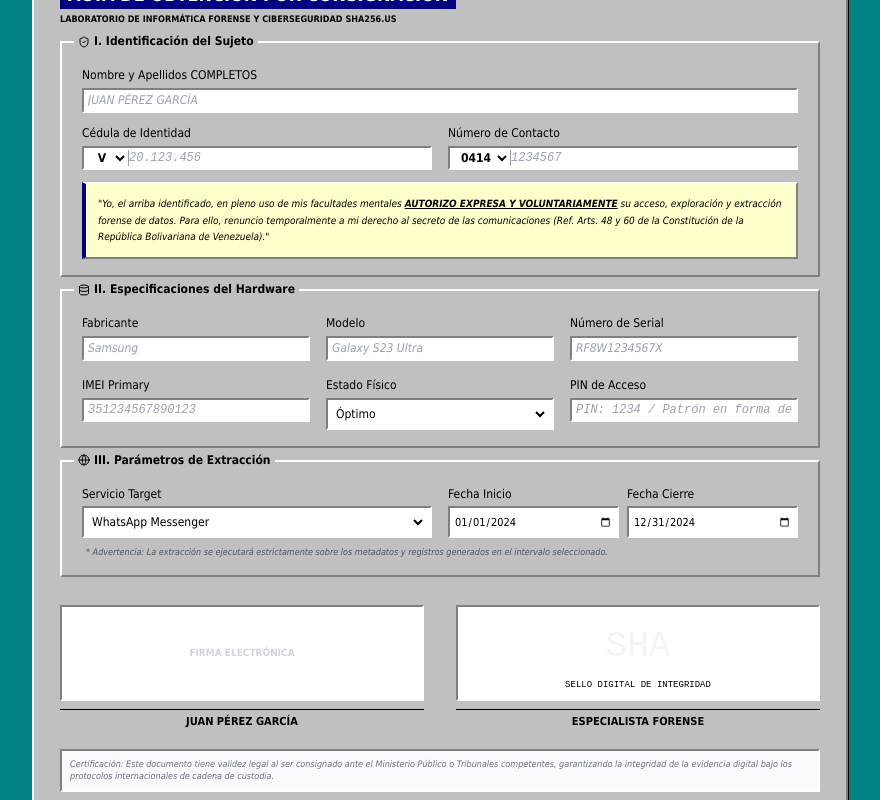
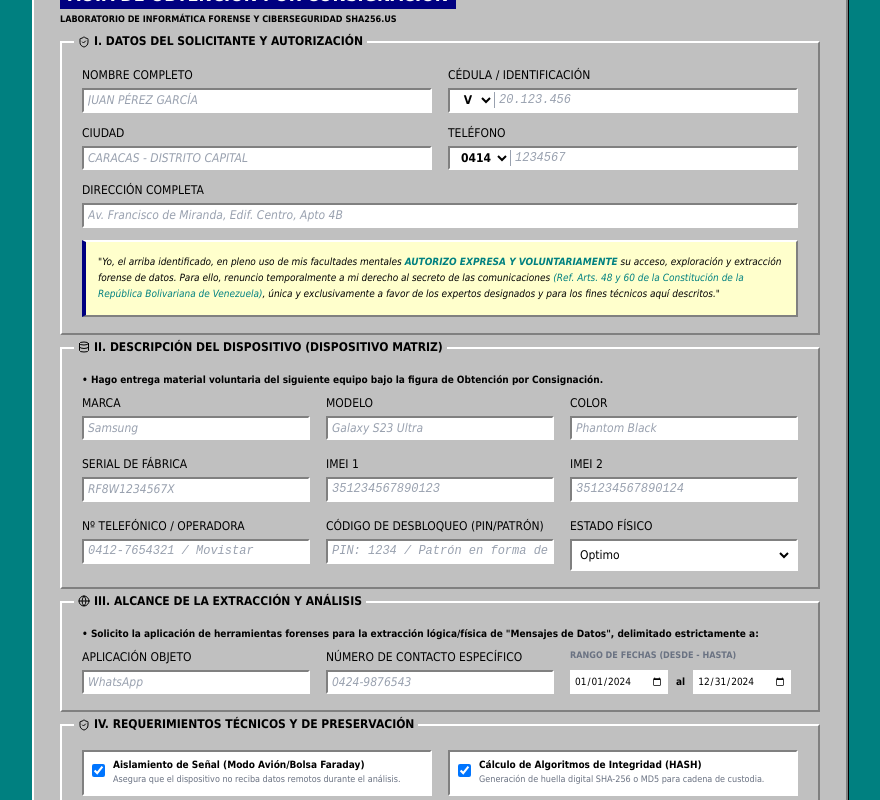
Before and after one commit to julljoll/ACTA-OBTENCION-CONSIGNACION, a React (Vite) app: page / in a window 1280 px wide. Shown: the part 180-980 px from the top of the page, without its empty margins (200-1080 px from the left). Built offline with nearby package versions, Linux system fonts and the light colour scheme; a web font is replaced by a local one.

Commit message:
feat: Add "forensic laboratory" subtitle and update form titles
Adds a subtitle to the SHA256.US logo and rephrases two form section titles for clarity and consistency. Also, reorganizes fields within the first form section.

```diff
--- a/src/App.tsx
+++ b/src/App.tsx
@@ -197,125 +197,172 @@ export default function App() {
                 <h1 className="text-2xl font-black italic tracking-tighter text-[#000080] leading-none print:text-black">
                   SHA256<span className="text-black">.US</span>
                 </h1>
+                <p className="text-[9px] text-gray-500 font-mono lowercase tracking-widest mt-1 print:text-[8px]">forensic laboratory</p>
               </div>
             </div>
 
             <form ref={formRef} className="space-y-3 print:space-y-1">
               {/* Section I */}
-              <FormSection title="I. Identificación del Sujeto" icon={ShieldCheck}>
+              <FormSection title="I. DATOS DEL SOLICITANTE Y AUTORIZACIÓN" icon={ShieldCheck}>
                 <div className="grid grid-cols-1 lg:grid-cols-12 gap-3">
                   <div className="lg:col-span-12 space-y-3">
-                    <FormField label="Nombre y Apellidos COMPLETOS">
-                      <input type="text" name="nombre" value={formData.nombre} onChange={handleInputChange} onFocus={onFocusClearDefault} className={getInputClass('nombre', formData.nombre)} />
-                    </FormField>
+                    <div className="grid grid-cols-1 sm:grid-cols-2 gap-4">
+                      <FormField label="NOMBRE COMPLETO">
+                        <input type="text" name="nombre" value={formData.nombre} onChange={handleInputChange} onFocus={onFocusClearDefault} className={getInputClass('nombre', formData.nombre)} />
+                      </FormField>
 
-                    <div className="grid grid-cols-1 sm:grid-cols-2 gap-4">
-                      <FormField label="Cédula de Identidad">
+                      <FormField label="CÉDULA / IDENTIFICACIÓN">
                         <div className="flex w-full items-center">
                           <select name="cedulaPrefix" value={formData.cedulaPrefix} onChange={handleInputChange} className="bg-white border-none outline-none w-10 text-center font-bold h-full text-[12px] print:appearance-none print:w-auto print:pr-1">
                             <option value="V">V</option>
                             <option value="E">E</option>
                           </select>
                           <div className="w-[1px] h-4 bg-gray-400"></div>
-                          <input type="text" name="cedula" value={formData.cedula} onChange={handleInputChange} onFocus={onFocusClearDefault} className={`${getInputClass('cedula', formData.cedula)} flex-1 font-mono`} />
+                          <input type="text" name="cedula" value={formData.cedula} onChange={handleInputChange} onFocus={onFocusClearDefault} className={`${getInputClass('cedula', formData.cedula)} flex-1 font-mono pl-1`} />
                         </div>
                       </FormField>
+                    </div>
 
-                      <FormField label="Número de Contacto">
+                    <div className="grid grid-cols-1 sm:grid-cols-2 gap-4">
+                      <FormField label="CIUDAD">
+                        <input type="text" name="ciudad" value={formData.ciudad} onChange={handleInputChange} onFocus={onFocusClearDefault} className={getInputClass('ciudad', formData.ciudad)} />
+                      </FormField>
+
+                      <FormField label="TELÉFONO">
                         <div className="flex w-full items-center">
                           <select name="telefonoCarrier" value={formData.telefonoCarrier} onChange={handleInputChange} className="bg-white border-none outline-none w-14 text-center font-bold text-[12px] print:appearance-none print:w-auto print:pr-1">
                             <option value="0414">0414</option>
                             <option value="0424">0424</option>
                             <option value="0412">0412</option>
+                            <option value="0416">0416</option>
+                            <option value="0426">0426</option>
                           </select>
                           <div className="w-[1px] h-4 bg-gray-400"></div>
-                          <input type="text" name="telefono" value={formData.telefono} onChange={handleInputChange} onFocus={onFocusClearDefault} className={`${getInputClass('telefono', formData.telefono)} flex-1 font-mono`} />
+                          <input type="text" name="telefono" value={formData.telefono} onChange={handleInputChange} onFocus={onFocusClearDefault} className={`${getInputClass('telefono', formData.telefono)} flex-1 font-mono pl-1`} />
                         </div>
                       </FormField>
                     </div>
+
+                    <FormField label="DIRECCIÓN COMPLETA">
+                      <input type="text" name="direccion" value={formData.direccion} onChange={handleInputChange} onFocus={onFocusClearDefault} className={getInputClass('direccion', formData.direccion)} />
+                    </FormField>
                   </div>
 
                   <div className="lg:col-span-12 win95-raised bg-[#ffffcc] p-3 border-l-4 border-l-[#000080] print:bg-white print:border-l-black print:border print:p-2">
                     <p className="text-[10px] leading-relaxed text-black italic">
-                      "Yo, el arriba identificado, en pleno uso de mis facultades mentales <span className="font-bold underline">AUTORIZO EXPRESA Y VOLUNTARIAMENTE</span> su acceso, exploración y extracción forense de datos. Para ello, renuncio temporalmente a mi derecho al secreto de las comunicaciones (Ref. Arts. 48 y 60 de la Constitución de la República Bolivariana de Venezuela)."
+                      "Yo, el arriba identificado, en pleno uso de mis facultades mentales <span className="font-bold text-[#008080] print:text-black">AUTORIZO EXPRESA Y VOLUNTARIAMENTE</span> su acceso, exploración y extracción forense de datos. Para ello, renuncio temporalmente a mi derecho al secreto de las comunicaciones <span className="text-[#008080] print:text-black">(Ref. Arts. 48 y 60 de la Constitución de la República Bolivariana de Venezuela)</span>, única y exclusivamente a favor de los expertos designados y para los fines técnicos aquí descritos."
                     </p>
                   </div>
                 </div>
               </FormSection>
 
               {/* Section II */}
-              <FormSection title="II. Especificaciones del Hardware" icon={Database}>
-                <div className="grid grid-cols-1 sm:grid-cols-2 md:grid-cols-3 gap-4">
-                  <FormField label="Fabricante">
+              <FormSection title="II. DESCRIPCIÓN DEL DISPOSITIVO (DISPOSITIVO MATRIZ)" icon={Database}>
+                <p className="text-[10px] font-bold mb-2">
+                  • Hago entrega material voluntaria del siguiente equipo bajo la figura de Obtención por Consignación.
+                </p>
+                <div className="grid grid-cols-1 sm:grid-cols-3 gap-4">
+                  <FormField label="MARCA">
                     <input type="text" name="marca" value={formData.marca} onChange={handleInputChange} onFocus={onFocusClearDefault} className={getInputClass('marca', formData.marca)} />
                   </FormField>
-                  <FormField label="Modelo">
+                  <FormField label="MODELO">
                     <input type="text" name="modelo" value={formData.modelo} onChange={handleInputChange} onFocus={onFocusClearDefault} className={getInputClass('modelo', formData.modelo)} />
                   </FormField>
-                  <FormField label="Número de Serial">
+                  <FormField label="COLOR">
+                    <input type="text" name="color" value={formData.color} onChange={handleInputChange} onFocus={onFocusClearDefault} className={getInputClass('color', formData.color)} />
+                  </FormField>
+
+                  <FormField label="SERIAL DE FÁBRICA">
                     <input type="text" name="serial" value={formData.serial} onChange={handleInputChange} onFocus={onFocusClearDefault} className={getInputClass('serial', formData.serial)} />
                   </FormField>
-                  <FormField label="IMEI Primary">
+                  <FormField label="IMEI 1">
                     <input type="text" name="imei1" value={formData.imei1} onChange={handleInputChange} onFocus={onFocusClearDefault} className={`${getInputClass('imei1', formData.imei1)} font-mono`} />
                   </FormField>
-                  <FormField label="Estado Físico">
+                  <FormField label="IMEI 2">
+                    <input type="text" name="imei2" value={formData.imei2} onChange={handleInputChange} onFocus={onFocusClearDefault} className={`${getInputClass('imei2', formData.imei2)} font-mono`} />
+                  </FormField>
+
+                  <FormField label="Nº TELEFÓNICO / OPERADORA">
+                    <input type="text" name="numTelefónico" value={formData.numTelefónico} onChange={handleInputChange} onFocus={onFocusClearDefault} className={`${getInputClass('numTelefónico', formData.numTelefónico)} font-mono`} />
+                  </FormField>
+                  <FormField label="CÓDIGO DE DESBLOQUEO (PIN/PATRÓN)">
+                    <input type="text" name="codigoDesbloqueo" value={formData.codigoDesbloqueo} onChange={handleInputChange} onFocus={onFocusClearDefault} placeholder="Ej: 1234 o descripción" className={`${getInputClass('codigoDesbloqueo', formData.codigoDesbloqueo)} font-mono`} />
+                  </FormField>
+                  <FormField label="ESTADO FÍSICO">
                     <select name="estadoFisico" value={formData.estadoFisico} onChange={handleInputChange} className="input-field-clean bg-white h-6">
-                      <option value="Optimo">Óptimo</option>
+                      <option value="Optimo">Optimo</option>
                       <option value="Regular">Regular</option>
                       <option value="Dañado">Deteriorado</option>
                     </select>
-                  </FormField>
-                  <FormField label="PIN de Acceso">
-                    <input type="text" name="codigoDesbloqueo" value={formData.codigoDesbloqueo} onChange={handleInputChange} onFocus={onFocusClearDefault} className={`${getInputClass('codigoDesbloqueo', formData.codigoDesbloqueo)} font-mono`} />
                   </FormField>
                 </div>
               </FormSection>
 
               {/* Section III */}
-              <FormSection title="III. Parámetros de Extracción" icon={Globe}>
-                <div className="grid grid-cols-1 md:grid-cols-2 gap-4">
-                  <FormField label="Servicio Target">
-                    <select name="aplicacionObjeto" value={formData.aplicacionObjeto} onChange={handleInputChange} className="input-field-clean bg-white h-6">
-                      <option value="WhatsApp">WhatsApp Messenger</option>
-                      <option value="Telegram">Telegram Messenger</option>
-                      <option value="Cámara">Galería Multimedia</option>
-                      <option value="Copia Total">Copia de Seguridad FULL</option>
-                    </select>
+              <FormSection title="III. ALCANCE DE LA EXTRACCIÓN Y ANÁLISIS" icon={Globe}>
+                <p className="text-[10px] font-bold mb-2">
+                  • Solicito la aplicación de herramientas forenses para la extracción lógica/física de "Mensajes de Datos", delimitado estrictamente a:
+                </p>
+                <div className="grid grid-cols-1 sm:grid-cols-3 gap-4">
+                  <FormField label="APLICACIÓN OBJETO">
+                    <input type="text" name="aplicacionObjeto" value={formData.aplicacionObjeto} onChange={handleInputChange} onFocus={onFocusClearDefault} className={getInputClass('aplicacionObjeto', formData.aplicacionObjeto)} />
                   </FormField>
-                  <div className="grid grid-cols-2 gap-2">
-                    <FormField label="Fecha Inicio">
-                      <input type="date" name="fechaDesde" value={formData.fechaDesde} onChange={handleInputChange} className="input-field-clean bg-white h-6 text-[11px]" />
-                    </FormField>
-                    <FormField label="Fecha Cierre">
-                      <input type="date" name="fechaHasta" value={formData.fechaHasta} onChange={handleInputChange} className="input-field-clean bg-white h-6 text-[11px]" />
-                    </FormField>
+                  <FormField label="NÚMERO DE CONTACTO ESPECÍFICO">
+                    <input type="text" name="contactoEspecifico" value={formData.contactoEspecifico} onChange={handleInputChange} onFocus={onFocusClearDefault} className={getInputClass('contactoEspecifico', formData.contactoEspecifico)} />
+                  </FormField>
+                  <div className="grid grid-cols-[auto_1fr_auto_1fr] items-center gap-1">
+                    <span className="text-[9px] font-bold uppercase text-gray-500 whitespace-nowrap col-span-4 mb-1">RANGO DE FECHAS (DESDE - HASTA)</span>
+                    <input type="date" name="fechaDesde" value={formData.fechaDesde} onChange={handleInputChange} className="input-field-clean bg-white h-6 text-[10px] w-full border border-gray-300 p-1 print:border-b print:border-black print:border-x-0 print:border-t-0 print:rounded-none print:px-0" />
+                    <span className="text-[10px] font-bold px-1">al</span>
+                    <input type="date" name="fechaHasta" value={formData.fechaHasta} onChange={handleInputChange} className="input-field-clean bg-white h-6 text-[10px] w-full border border-gray-300 p-1 print:border-b print:border-black print:border-x-0 print:border-t-0 print:rounded-none print:px-0" />
                   </div>
                 </div>
-                <p className="text-[9px] text-gray-600 mt-2 italic px-1">
-                  * Advertencia: La extracción se ejecutará estrictamente sobre los metadatos y registros generados en el intervalo seleccionado.
-                </p>
+              </FormSection>
+
+              {/* Section IV */}
+              <FormSection title="IV. REQUERIMIENTOS TÉCNICOS Y DE PRESERVACIÓN" icon={ShieldCheck}>
+                <div className="grid grid-cols-1 sm:grid-cols-2 gap-4">
+                  <div className="flex items-start space-x-2 win95-sunken bg-white p-2 print:border-none print:shadow-none">
+                    <input type="checkbox" name="aislamiento" checked={formData.aislamiento} onChange={handleInputChange} className="mt-1" />
+                    <div>
+                      <p className="text-[10px] font-bold text-black leading-none mb-1">Aislamiento de Señal (Modo Avión/Bolsa Faraday)</p>
+                      <p className="text-[9px] text-gray-500 leading-tight">Asegura que el dispositivo no reciba datos remotos durante el análisis.</p>
+                    </div>
+                  </div>
+                  <div className="flex items-start space-x-2 win95-sunken bg-white p-2 print:border-none print:shadow-none">
+                    <input type="checkbox" name="calculoHash" checked={formData.calculoHash} onChange={handleInputChange} className="mt-1" />
+                    <div>
+                      <p className="text-[10px] font-bold text-black leading-none mb-1">Cálculo de Algoritmos de Integridad (HASH)</p>
+                      <p className="text-[9px] text-gray-500 leading-tight">Generación de huella digital SHA-256 o MD5 para cadena de custodia.</p>
+                    </div>
+                  </div>
+                </div>
               </FormSection>
 
               {/* Signatures */}
               <div className="grid grid-cols-2 gap-8 pt-4 pb-1">
                 <div className="text-center space-y-2">
-                  <div className="signature-box bg-white">
-                    <span className="text-[10px] text-gray-300 font-bold uppercase select-none">FIRMA ELECTRÓNICA</span>
+                  <div className="signature-box bg-white border-dashed border-2 flex items-start p-2">
+                    <span className="text-[9px] text-gray-500 font-bold uppercase select-none w-full text-left">FIRMA Y HUELLA (DACTILAR)</span>
                   </div>
-                  <p className="text-[11px] font-bold text-black border-t border-black pt-1">{formData.nombre || 'Nombre del Sujeto'}</p>
+                  <div>
+                    <p className="text-[11px] font-bold text-black uppercase">EL SOLICITANTE</p>
+                    <p className="text-[9px] text-gray-500 uppercase">{formData.nombre || 'JUAN PÉREZ GARCÍA'}</p>
+                  </div>
                 </div>
                 <div className="text-center space-y-2">
-                  <div className="signature-box bg-white font-mono text-[9px] p-2 leading-tight flex flex-col justify-end print:border-black">
-                    <span className="text-gray-100 flex-1 flex items-center justify-center text-4xl print:text-gray-300">SHA</span>
-                    <span className="text-black uppercase">Sello Digital de Integridad</span>
+                  <div className="signature-box bg-white border-dashed border-2 flex items-start p-2">
+                    <span className="text-[9px] text-gray-500 font-bold uppercase select-none w-full text-left">SELLO Y FIRMA INSTITUCIONAL</span>
                   </div>
-                  <p className="text-[11px] font-bold text-black border-t border-black pt-1">ESPECIALISTA FORENSE</p>
+                  <div>
+                    <p className="text-[11px] font-bold text-black uppercase">EXPERTOS FORENSES</p>
+                    <p className="text-[9px] text-gray-500">Área de Análisis de Telefonía Móvil</p>
+                  </div>
                 </div>
               </div>
 
-              <div className="mt-4 p-2 win95-sunken bg-gray-50 italic text-[9px] text-gray-500 leading-tight">
-                Certificación: Este documento tiene validez legal al ser consignado ante el Ministerio Público o Tribunales competentes,
-                garantizando la integridad de la evidencia digital bajo los protocolos internacionales de cadena de custodia.
+              <div className="mt-4 text-[9px] text-gray-400">
+                Nota: Este documento tiene validez legal al ser consignado ante el Ministerio Público o Tribunales competentes.
               </div>
             </form>
 
```
